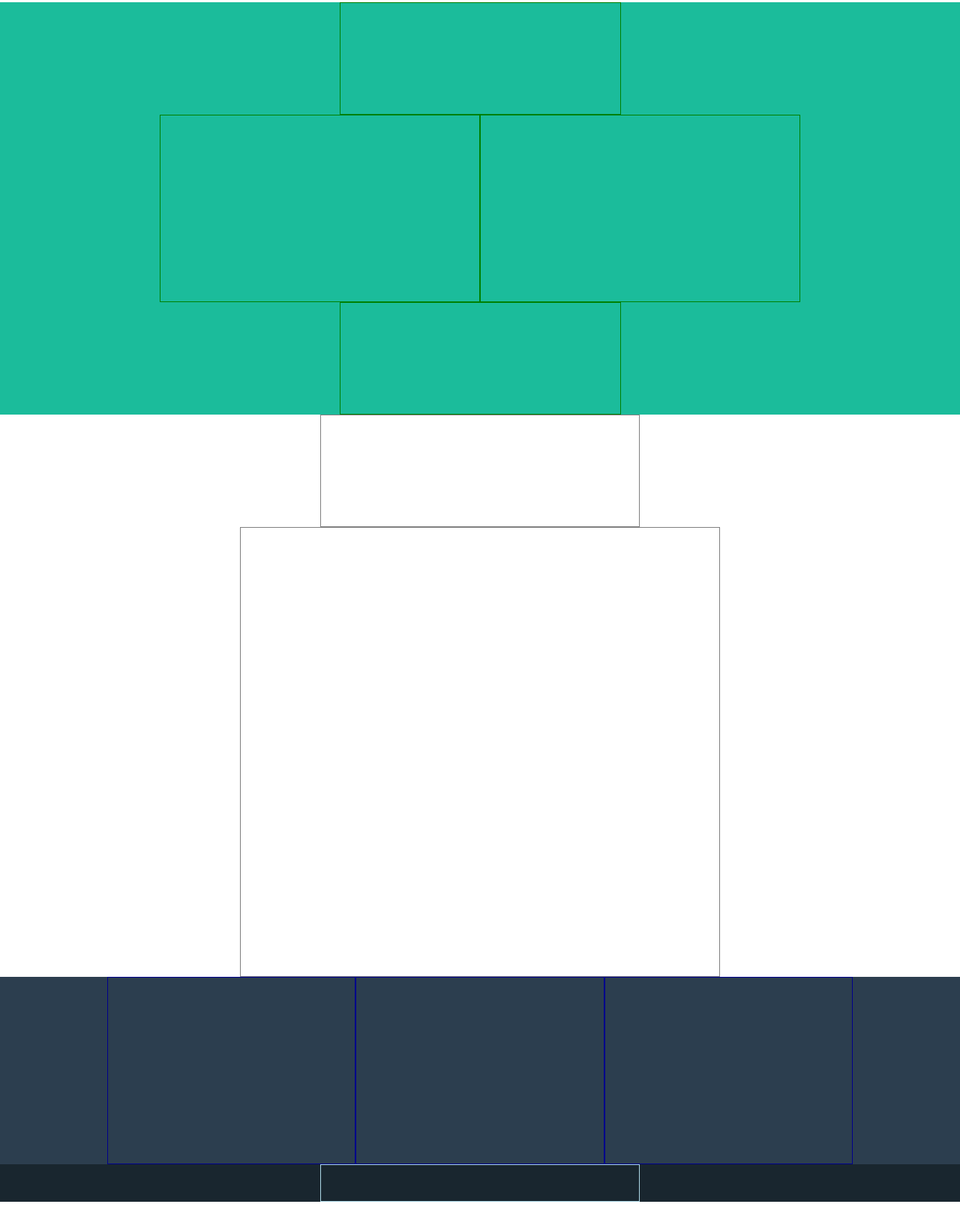
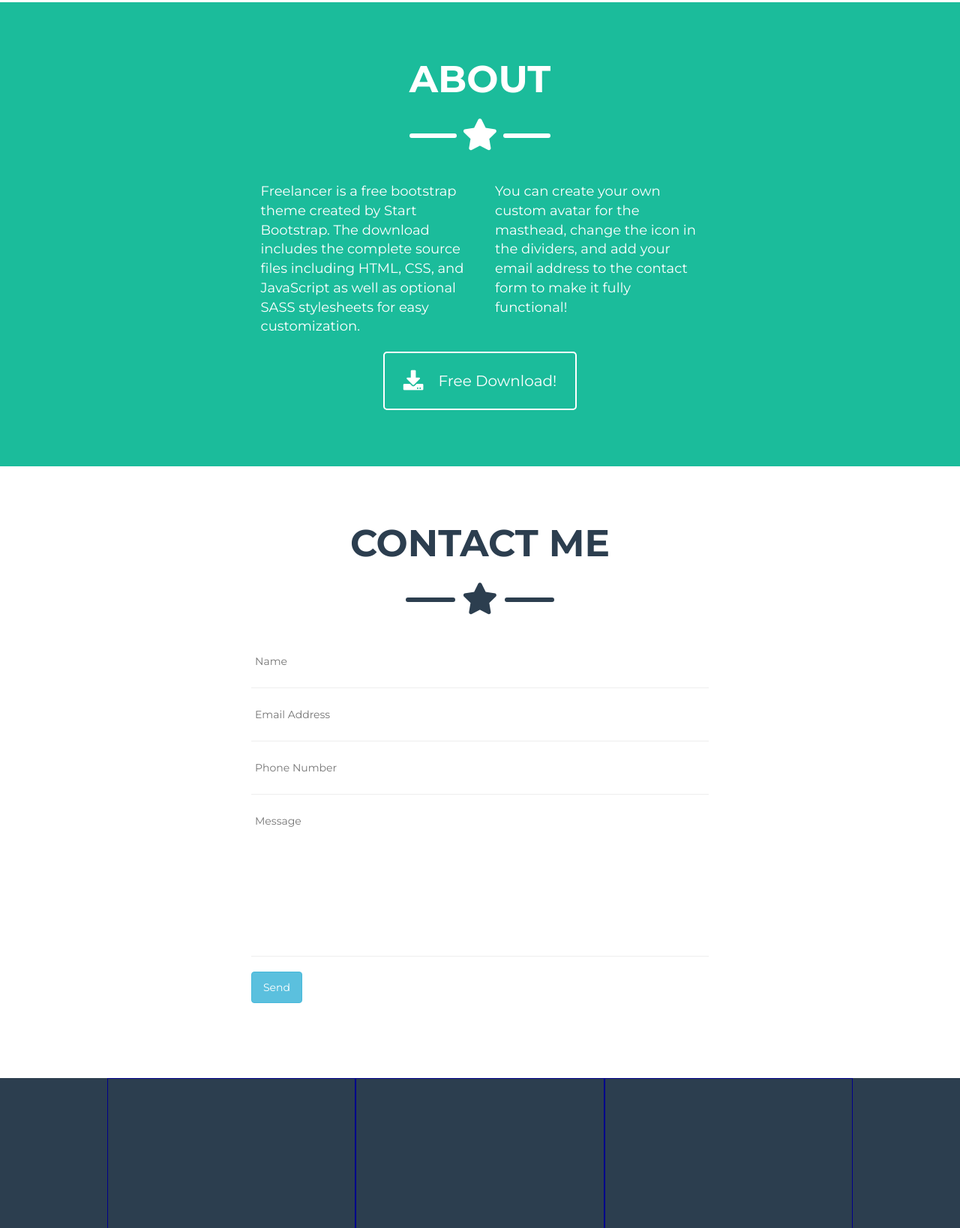
Before and after one commit to alessandro-falcone96/html-css-bootstrap-freelancer, a plain HTML site: page index.html in a window 1280 px wide. Shown: the part 1561-3199 px from the top of the page at 75% size. Before the commit the page ends 3164 px from the top, so only its background shows below. Drawn offline with nearby package versions, Linux system fonts and the light colour scheme.

Commit message:
Aggiunto contenuto nella seconda e nella terza sezione

```diff
--- a/css/style.css
+++ b/css/style.css
@@ -144,36 +144,98 @@ h3{
   border-radius: 15px;
 }
 
+
+
+
+
+
+
+
+
 /* Section 2 */
 .section-2{
   background-color: #1BBC9B;
+  color: white;
 }
 .section-2 .container-1,
 .section-2 .container-3{
   width: 30%;
   margin: auto;
-  height: 150px;
-  border: 1px solid green;
+  /* height: 150px; */
+  /* border: 1px solid green; */
 }
 .section-2 .container-2 .col-lg-4{
-  border: 1px solid green;
-  height: 250px;
+  /* border: 1px solid green; */
+  /* height: 250px; */
 }
+
+.section-2 .container-1 h3{
+  margin-top: 75px;
+}
+.section-2 .container-2{
+  margin: 30px 0px;
+}
+
+.section-2 .container-2 p{
+  font-size: 18px;
+  font-weight: 400;
+  padding: 5px;
+}
+.section-2 .container-3{
+  margin-bottom: 100px;
+}
+.section-2 .container-3 a{
+  color: white;
+  border: 2px solid white;
+  border-radius: 5px;
+  padding: 25px;
+  font-size: 20px;
+  text-decoration: none;
+}
+.section-2 .container-3 i{
+  margin-right: 20px;
+}
+
 
 
 /* Section 3 */
 .section-3{
   background-color: white;
 }
-
+.section-3 .container-1 {
+  color: #2C3E4F;
+}
+.section-3 .container-1 h3{
+  margin-top: 75px;
+}
 .section-3 .container-1 .col-lg-4{
-  height: 150px;
-  border: 1px solid grey;
+  /* height: 150px; */
+  /* border: 1px solid grey; */
 }
 .section-3 .container-2 .col-lg-6{
-  height: 600px;
-  border: 1px solid grey;
+  /* height: 600px; */
+  /* border: 1px solid grey; */
 }
+
+.section-3 .container-2 {
+  margin-top: 25px;
+}
+.section-3 .container-2 form{
+  margin-top: 15px;
+}
+.section-3 .container-2 form input,
+.section-3 .container-2 form textarea {
+  width: 100%;
+  padding: 5px;
+  border: none;
+  resize: none;
+}
+.section-3 .container-2 form button{
+  padding: 10px 15px;
+  margin-bottom: 100px;
+}
+
+
 
 
 /* Footer */
--- a/index.html
+++ b/index.html
@@ -115,30 +115,69 @@
 
       <section class="section-2 container-fluid">
 
-        <div class="container-1 row">
+        <div class="container-1 row text-center">
+
+          <h3>About</h3>
+
+          <div class="container-divisore">
+
+            <div class="separatore-sinistra">
+              <hr class="bianco">
+            </div>
+
+            <div class="separatore-centro">
+              <i class="fas fa-star fa-3x"></i>
+            </div>
+
+            <div class="separatore-destra">
+              <hr class="bianco">
+            </div>
+
+          </div>
 
         </div>
 
         <div class="container-2 row">
-          <div class="col-lg-offset-2 col-md-offset-2 col-sm-offset-2 col-lg-4 col-md-4 col-sm-4 col-xs-12">
 
+          <div class="col-lg-offset-3 col-md-offset-2 col-sm-offset-2 col-lg-3 col-md-4 col-sm-4 col-xs-12">
+            <p>Freelancer is a free bootstrap theme created by Start Bootstrap. The download includes the complete source files including HTML, CSS, and JavaScript as well as optional SASS stylesheets for easy customization.</p>
           </div>
-          <div class="col-lg-4 col-md-4 col-sm-4 col-xs-12">
 
+          <div class="col-lg-3 col-md-4 col-sm-4 col-xs-12">
+            <p>You can create your own custom avatar for the masthead, change the icon in the dividers, and add your email address to the contact form to make it fully functional!</p>
           </div>
+
         </div>
 
-        <div class="container-3">
-
+        <div class="container-3 text-center">
+          <a href="#"><i class="fas fa-download fa-lg"></i>Free Download!</a>
         </div>
 
       </section>
 
       <section class="section-3 container-fluid">
 
-        <div class="container-1 row">
+        <div class="container-1 row text-center">
 
           <div class="col-lg-offset-4 col-md-offset-4 col-sm-offset-4 col-xs-offset-4 col-lg-4 col-md-4 col-sm-4 col-xs-4">
+
+            <h3>Contact Me</h3>
+
+            <div class="container-divisore">
+
+              <div class="separatore-sinistra">
+                <hr class="blu">
+              </div>
+
+              <div class="separatore-centro">
+                <i class="fas fa-star fa-3x"></i>
+              </div>
+
+              <div class="separatore-destra">
+                <hr class="blu">
+              </div>
+
+            </div>
 
           </div>
 
@@ -147,6 +186,20 @@
         <div class="container-2 row">
 
           <div class="col-lg-offset-3 col-md-offset-1 col-sm-offset-1 col-lg-6 col-md-10 col-sm-10 col-xs-12">
+
+            <form>
+
+              <input type="text" name="name" value="" placeholder="Name"><br>
+              <hr>
+              <input type="email" name="email" value="" placeholder="Email Address"><br>
+              <hr>
+              <input type="tel" name="number" value="" placeholder="Phone Number"><br>
+              <hr>
+              <textarea name="message" rows="8" cols="80" placeholder="Message"></textarea>
+              <hr>
+              <button type="button" class="btn btn-info">Send</button>
+
+            </form>
 
           </div>
 
```
